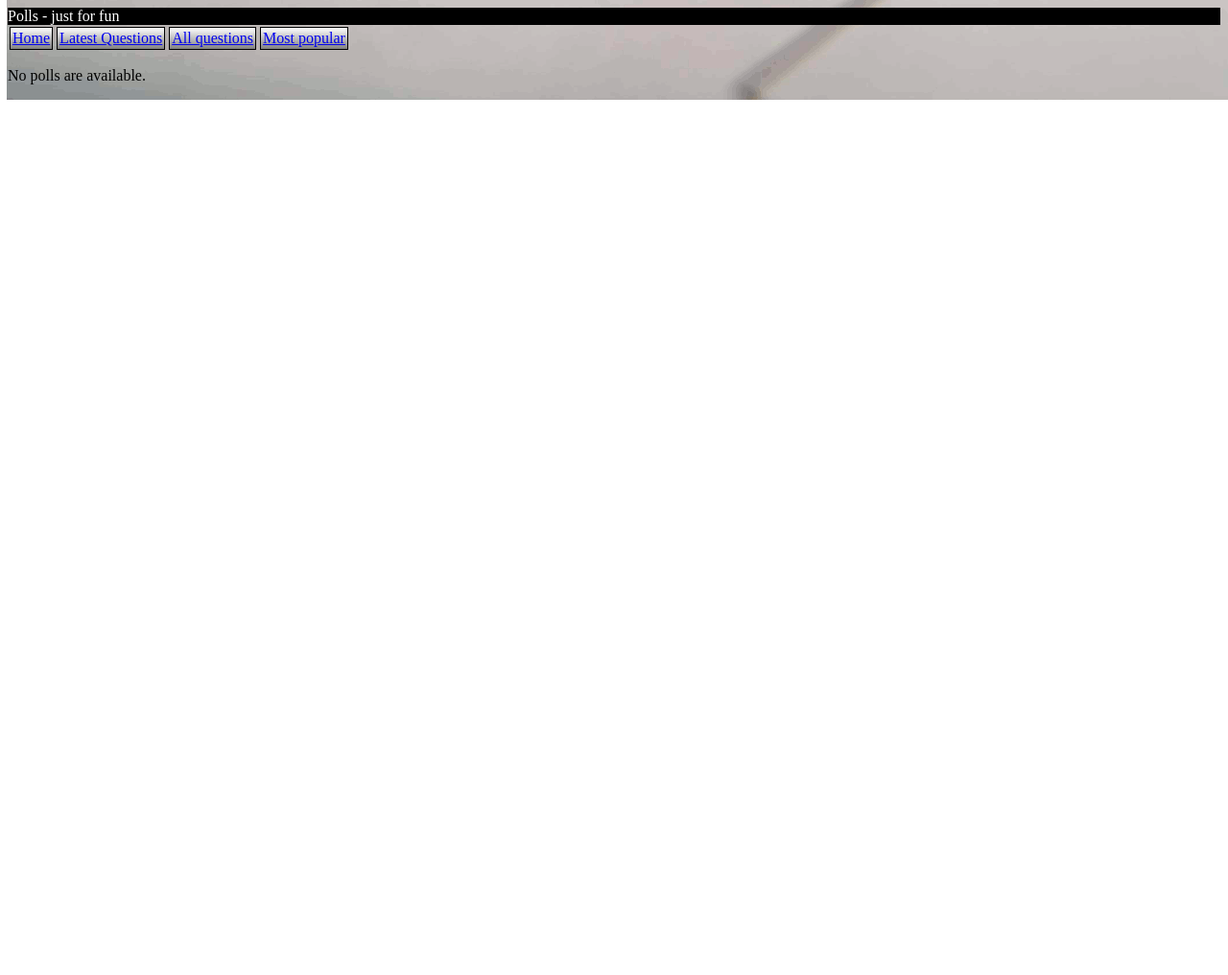
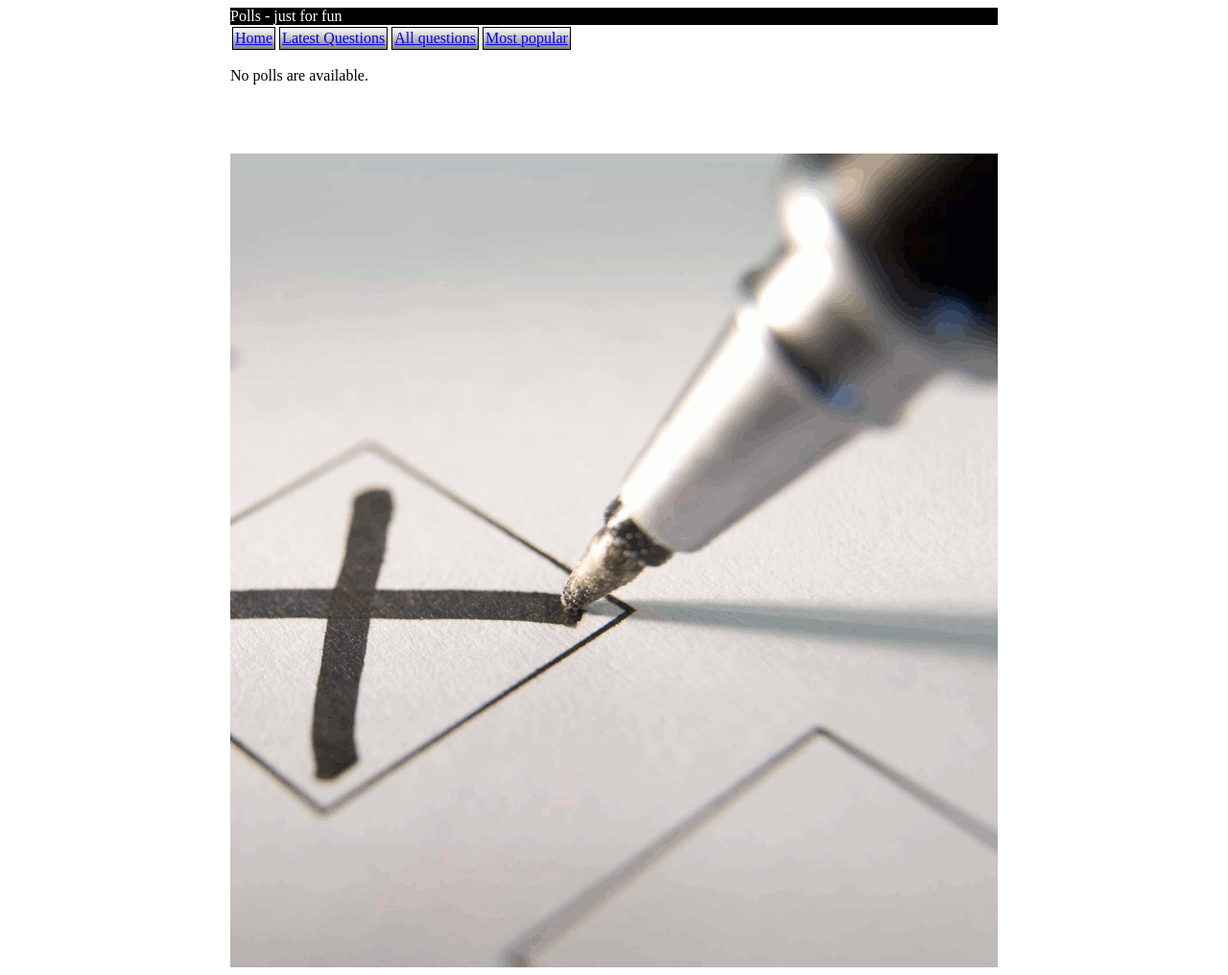
Before and after one commit to coralvanda/learning-django, a Django app: template polls/templates/polls/index.html in a window 1280 px wide. Shown: the whole page at 96% size. Before the commit the page ends 104 px from the top, so only its background shows below. Run offline with Django 3.2, Linux system fonts and the light colour scheme; the template is opened without the code that fills it, so the values that code supplies are empty.

Commit message:
feat: Update styling for base.html template

```diff
--- a/polls/static/polls/style.css
+++ b/polls/static/polls/style.css
@@ -1,5 +1,8 @@
-html {
+#container {
 	background: white url("images/background.gif") no-repeat right bottom;
+	margin: auto;
+	max-width: 800px;
+	height: 1000px;
 }
 
 header {
--- a/polls/templates/polls/base.html
+++ b/polls/templates/polls/base.html
@@ -9,9 +9,11 @@
 	href="{% static 'polls/style.css' %}" />
 </head>
 <body>
-	{% include "polls/header.html" %}
+	<div id="container">
+		{% include "polls/header.html" %}
 
-	{% block content %}
-	{% endblock %}
+		{% block content %}
+		{% endblock %}
+	</div>
 </body>
 </html>
```
